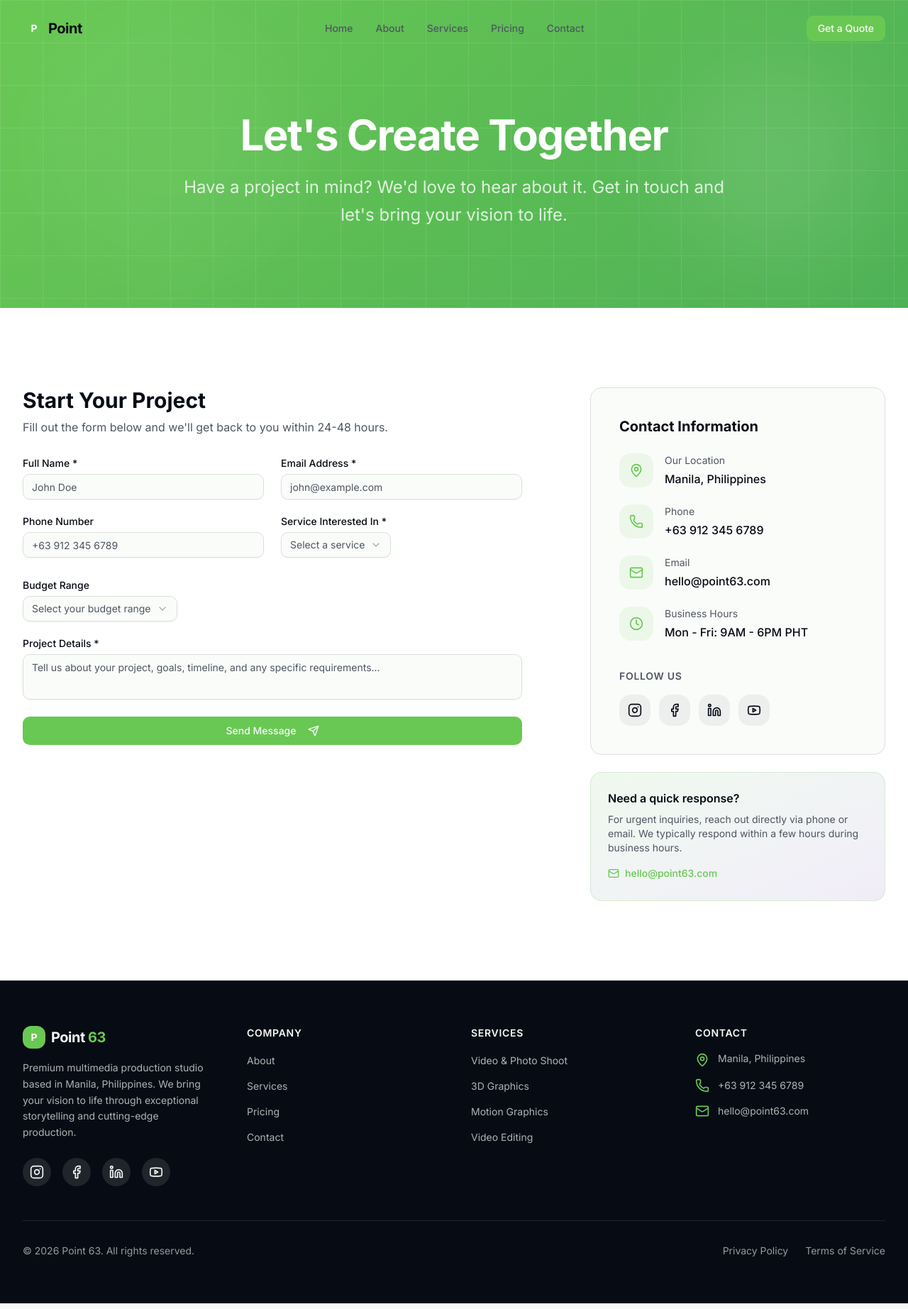
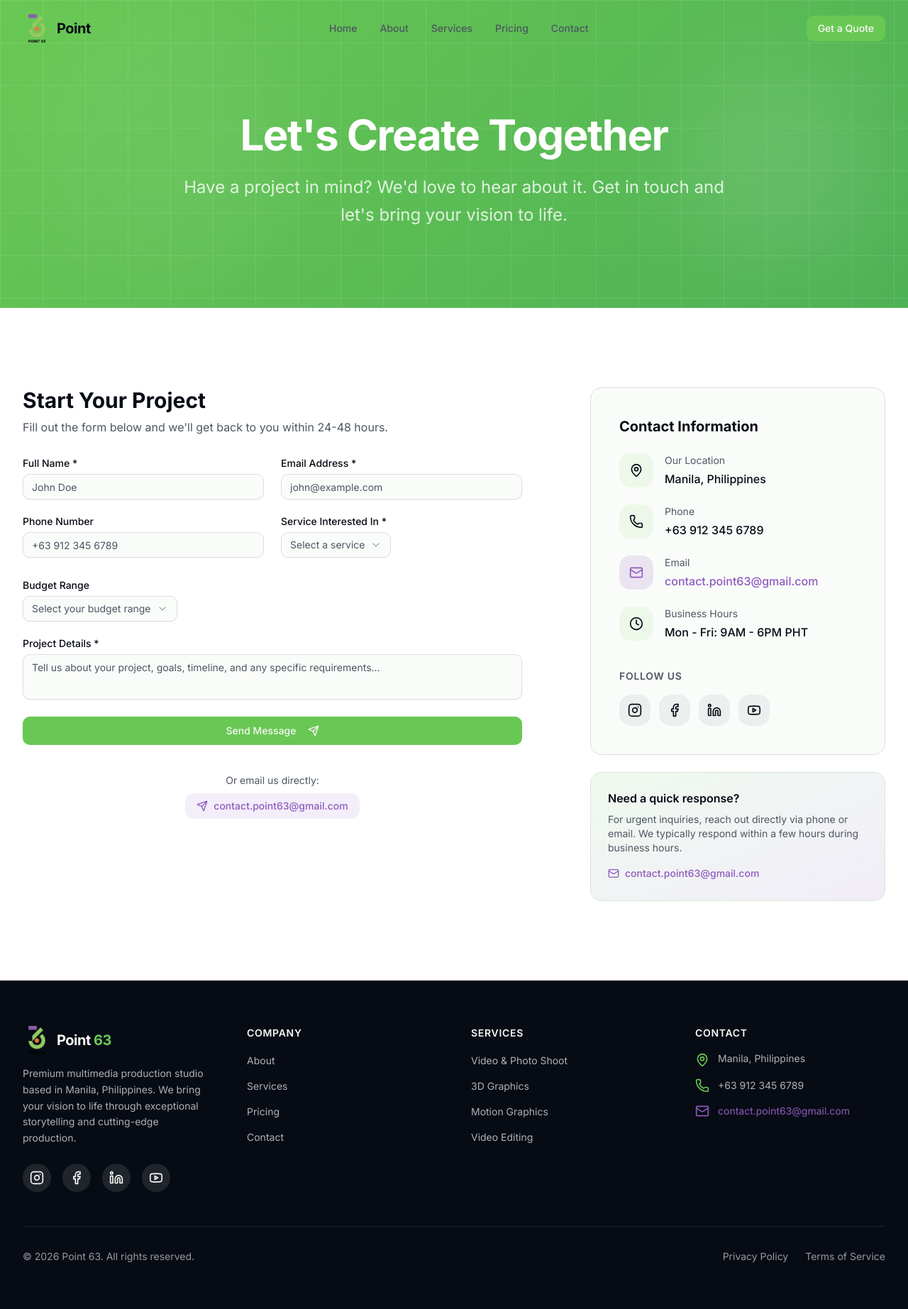
Before and after one commit to iahchs/v0-point-63-website, a Next.js app: page /contact in a window 1280 px wide. Shown: the whole page at 71% size. Built offline with nearby package versions, Linux system fonts and the light colour scheme.

Commit message:
update contact form, hero, and footer with email button and styling; fix View Pricing button; restore logo; convert pricing to PHP; enhance admin dashboard with toast notifications and refresh button

```diff
--- a/app/globals.css
+++ b/app/globals.css
@@ -174,6 +174,9 @@
 html {
   scroll-behavior: smooth;
 }
+html[data-scroll-behavior="smooth"] {
+  scroll-behavior: smooth;
+}
 
 /* Animation utilities */
 @keyframes float {
--- a/app/layout.tsx
+++ b/app/layout.tsx
@@ -1,6 +1,7 @@
 import type { Metadata } from 'next'
 import { Inter, Space_Grotesk } from 'next/font/google'
 import { Analytics } from '@vercel/analytics/next'
+import { Toaster } from '@/components/ui/sonner'
 import './globals.css'
 
 const inter = Inter({
@@ -31,9 +32,10 @@ export default function RootLayout({
   children: React.ReactNode
 }>) {
   return (
-    <html lang="en" className={`${inter.variable} ${spaceGrotesk.variable} bg-background`}>
+    <html lang="en" className={`${inter.variable} ${spaceGrotesk.variable} bg-background`} data-scroll-behavior="smooth">
       <body className="font-sans antialiased">
         {children}
+        <Toaster position="top-right" richColors />
         {process.env.NODE_ENV === 'production' && <Analytics />}
       </body>
     </html>
--- a/components/contact/contact-form.tsx
+++ b/components/contact/contact-form.tsx
@@ -25,11 +25,11 @@ const services = [
 ]
 
 const budgetRanges = [
-  "Under $2,500",
-  "$2,500 - $5,000",
-  "$5,000 - $10,000",
-  "$10,000 - $25,000",
-  "$25,000+",
+  "Under PHP 75,000",
+  "PHP 75,000 - PHP 150,000",
+  "PHP 150,000 - PHP 300,000",
+  "PHP 300,000 - PHP 750,000",
+  "PHP 750,000+",
   "Not sure yet",
 ]
 
@@ -179,6 +179,18 @@ export function ContactForm() {
             </>
           )}
         </Button>
+
+        <div className="text-center pt-4">
+          <p className="text-sm text-muted-foreground mb-2">Or email us directly:</p>
+          <a
+            href="mailto:contact.point63@gmail.com"
+            className="inline-flex items-center gap-2 px-4 py-2 rounded-lg text-sm font-medium transition-colors hover:opacity-80"
+            style={{ color: '#8E5BBE', backgroundColor: 'rgba(142, 91, 190, 0.1)' }}
+          >
+            <Send className="h-4 w-4" />
+            contact.point63@gmail.com
+          </a>
+        </div>
       </form>
     </motion.div>
   )
--- a/components/contact/contact-info.tsx
+++ b/components/contact/contact-info.tsx
@@ -19,8 +19,9 @@ const contactDetails = [
   {
     icon: Mail,
     label: "Email",
-    value: "hello@point63.com",
-    href: "mailto:hello@point63.com",
+    value: "contact.point63@gmail.com",
+    href: "mailto:contact.point63@gmail.com",
+    highlight: true,
   },
   {
     icon: Clock,
@@ -51,15 +52,22 @@ export function ContactInfo() {
         <div className="space-y-6 mb-10">
           {contactDetails.map((detail) => (
             <div key={detail.label} className="flex items-start gap-4">
-              <div className="w-12 h-12 rounded-xl bg-primary/10 flex items-center justify-center shrink-0">
-                <detail.icon className="w-5 h-5 text-primary" />
+              <div
+                className="w-12 h-12 rounded-xl flex items-center justify-center shrink-0"
+                style={{ backgroundColor: 'highlight' in detail && detail.highlight ? 'rgba(142, 91, 190, 0.15)' : 'rgba(126, 211, 90, 0.1)' }}
+              >
+                <detail.icon
+                  className="w-5 h-5"
+                  style={{ color: 'highlight' in detail && detail.highlight ? '#8E5BBE' : undefined }}
+                />
               </div>
               <div>
                 <p className="text-sm text-muted-foreground mb-1">{detail.label}</p>
                 {detail.href ? (
                   <a
                     href={detail.href}
-                    className="font-medium text-foreground hover:text-primary transition-colors"
+                    className="font-medium transition-colors"
+                    style={{ color: 'highlight' in detail && detail.highlight ? '#8E5BBE' : undefined }}
                   >
                     {detail.value}
                   </a>
@@ -98,11 +106,12 @@ export function ContactInfo() {
           For urgent inquiries, reach out directly via phone or email. We typically respond within a few hours during business hours.
         </p>
         <a
-          href="mailto:hello@point63.com"
-          className="inline-flex items-center gap-2 text-sm font-medium text-primary hover:underline"
+          href="mailto:contact.point63@gmail.com"
+          className="inline-flex items-center gap-2 text-sm font-medium hover:underline"
+          style={{ color: '#8E5BBE' }}
         >
           <Mail className="w-4 h-4" />
-          hello@point63.com
+          contact.point63@gmail.com
         </a>
       </div>
     </motion.div>
--- a/components/footer.tsx
+++ b/components/footer.tsx
@@ -1,4 +1,5 @@
 import Link from "next/link"
+import Image from "next/image"
 import { Mail, Phone, MapPin, Instagram, Facebook, Linkedin, Youtube } from "lucide-react"
 
 const footerLinks = {
@@ -31,9 +32,13 @@ export function Footer() {
           {/* Brand Column */}
           <div className="lg:col-span-1">
             <Link href="/" className="flex items-center gap-2 mb-4">
-              <div className="h-8 w-8 rounded-lg bg-primary flex items-center justify-center">
-                <span className="text-primary-foreground font-bold text-sm">P</span>
-              </div>
+              <Image
+                src="/images/point_63_logo.png"
+                alt="Point 63 Logo"
+                width={40}
+                height={40}
+                className="h-10 w-10 object-contain"
+              />
               <span className="text-xl font-bold tracking-tight text-background">
                 Point <span className="text-primary">63</span>
               </span>
@@ -112,9 +117,9 @@ export function Footer() {
                 </a>
               </li>
               <li className="flex items-center gap-3">
-                <Mail className="w-5 h-5 text-primary shrink-0" />
-                <a href="mailto:hello@point63.com" className="text-sm text-background/70 hover:text-primary transition-colors">
-                  hello@point63.com
+                <Mail className="w-5 h-5 shrink-0" style={{ color: '#8E5BBE' }} />
+                <a href="mailto:contact.point63@gmail.com" className="text-sm hover:text-primary transition-colors" style={{ color: '#8E5BBE' }}>
+                  contact.point63@gmail.com
                 </a>
               </li>
             </ul>
--- a/components/home/cta-section.tsx
+++ b/components/home/cta-section.tsx
@@ -50,7 +50,12 @@ export function CTASection() {
                 <ArrowRight className="ml-2 h-5 w-5" />
               </Link>
             </Button>
-            <Button asChild variant="outline" size="lg" className="border-white/30 text-white hover:bg-white/10">
+            <Button
+              asChild
+              size="lg"
+              className="border-2 text-white hover:opacity-90 transition-all"
+              style={{ borderColor: '#8E5BBE', backgroundColor: '#8E5BBE' }}
+            >
               <Link href="/pricing">
                 View Pricing
               </Link>
--- a/components/navigation.tsx
+++ b/components/navigation.tsx
@@ -1,6 +1,7 @@
 "use client"
 
 import Link from "next/link"
+import Image from "next/image"
 import { useState, useEffect } from "react"
 import { Menu, X } from "lucide-react"
 import { Button } from "@/components/ui/button"
@@ -39,10 +40,14 @@ export function Navigation() {
         <div className="flex h-16 items-center justify-between lg:h-20">
           {/* Logo */}
           <Link href="/" className="flex items-center gap-2">
-            <div className="flex items-center gap-1">
-              <div className="h-8 w-8 rounded-lg bg-primary flex items-center justify-center">
-                <span className="text-primary-foreground font-bold text-sm">P</span>
-              </div>
+            <div className="flex items-center gap-2">
+              <Image
+                src="/images/point_63_logo.png"
+                alt="Point 63 Logo"
+                width={40}
+                height={40}
+                className="h-10 w-10 object-contain"
+              />
               <span className="text-xl font-bold tracking-tight">
                 Point <span className="text-primary">63</span>
               </span>
--- a/components/pricing/pricing-tabs.tsx
+++ b/components/pricing/pricing-tabs.tsx
@@ -12,7 +12,7 @@ const packages = [
   {
     name: "Basic",
     description: "Perfect for small projects and startups",
-    price: "Starting at $2,500",
+    price: "Starting at PHP 75,000",
     features: [
       "Single video production (up to 2 min)",
       "Basic 3D graphics package",
@@ -27,7 +27,7 @@ const packages = [
   {
     name: "Professional",
     description: "Ideal for growing brands and campaigns",
-    price: "Starting at $7,500",
+    price: "Starting at PHP 200,000",
     features: [
       "Multi-video production (up to 5 min each)",
       "Advanced 3D/CGI package",
@@ -65,31 +65,31 @@ const alaCarteServices = [
   {
     category: "Video Production",
     services: [
-      { name: "Commercial/Ad Production", price: "From $3,000" },
-      { name: "Corporate Video", price: "From $2,000" },
-      { name: "Music Video", price: "From $2,500" },
-      { name: "Event Coverage", price: "From $1,500" },
-      { name: "Drone Footage", price: "From $800" },
+      { name: "Commercial/Ad Production", price: "From PHP 90,000" },
+      { name: "Corporate Video", price: "From PHP 60,000" },
+      { name: "Music Video", price: "From PHP 75,000" },
+      { name: "Event Coverage", price: "From PHP 45,000" },
+      { name: "Drone Footage", price: "From PHP 24,000" },
     ],
   },
   {
     category: "3D & CGI",
     services: [
-      { name: "Product Visualization", price: "From $1,500" },
-      { name: "3D Environment", price: "From $3,000" },
-      { name: "Character Design", price: "From $2,500" },
-      { name: "Architectural Render", price: "From $2,000" },
-      { name: "VFX Integration", price: "From $1,000" },
+      { name: "Product Visualization", price: "From PHP 45,000" },
+      { name: "3D Environment", price: "From PHP 90,000" },
+      { name: "Character Design", price: "From PHP 75,000" },
+      { name: "Architectural Render", price: "From PHP 60,000" },
+      { name: "VFX Integration", price: "From PHP 30,000" },
     ],
   },
   {
     category: "Motion & Editing",
     services: [
-      { name: "Logo Animation", price: "From $500" },
-      { name: "Explainer Video", price: "From $1,500" },
-      { name: "Video Editing (per min)", price: "From $200" },
-      { name: "Color Grading", price: "From $300" },
-      { name: "Sound Design", price: "From $400" },
+      { name: "Logo Animation", price: "From PHP 15,000" },
+      { name: "Explainer Video", price: "From PHP 45,000" },
+      { name: "Video Editing (per min)", price: "From PHP 6,000" },
+      { name: "Color Grading", price: "From PHP 9,000" },
+      { name: "Sound Design", price: "From PHP 12,000" },
     ],
   },
 ]
```
Also changed, not shown: components/admin/admin-dashboard.tsx (+36 -1 lines), public/images/point_63_logo.png (added).
